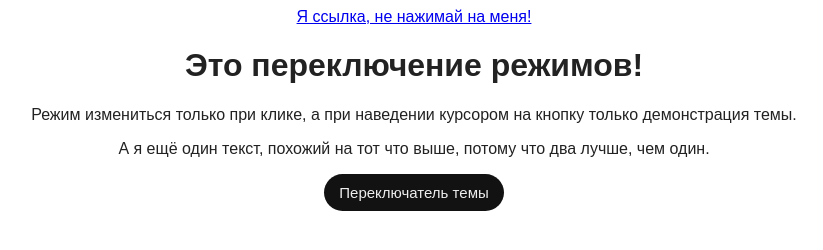
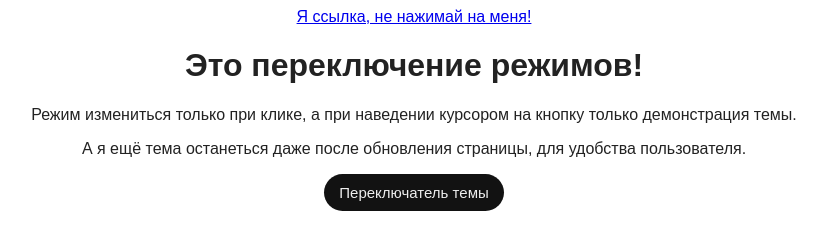
Before and after one commit to M1akarov/Theme, a plain HTML site: page index.html in a window 1280 px wide. Shown: the whole page, without its empty margins (226-1049 px from the left). Drawn offline with Linux system fonts and the light colour scheme.

Commit message:
add text localStorage

```diff
--- a/index.html
+++ b/index.html
@@ -13,7 +13,7 @@
     <a href="https://www.dw.com/ru/%D1%81%D1%82%D1%83%D0%B4%D0%B5%D0%BD%D1%82%D0%B0-%D0%BD%D0%B0-%D0%BD%D0%B0%D1%80%D1%8B-%D0%B7%D0%B0-%D1%87%D1%82%D0%BE-%D1%81%D0%B0%D0%B6%D0%B0%D0%BB%D0%B8-%D0%BD%D0%B5%D0%BF%D0%BE%D1%81%D0%BB%D1%83%D1%88%D0%BD%D1%8B%D1%85/a-15263976" target="_blank">Я ссылка, не нажимай на меня!</a>
     <h1>Это переключение режимов!</h1>
     <p>Режим измениться только при клике, а при наведении курсором на кнопку только демонстрация темы.</p>
-    <p>А я ещё один текст, похожий на тот что выше, потому что два лучше, чем один.</p>
+    <p>А я ещё тема останеться даже после обновления страницы, для удобства пользователя.</p>
 
 
     <button class="btn-toggle">Переключатель темы</button>
```
